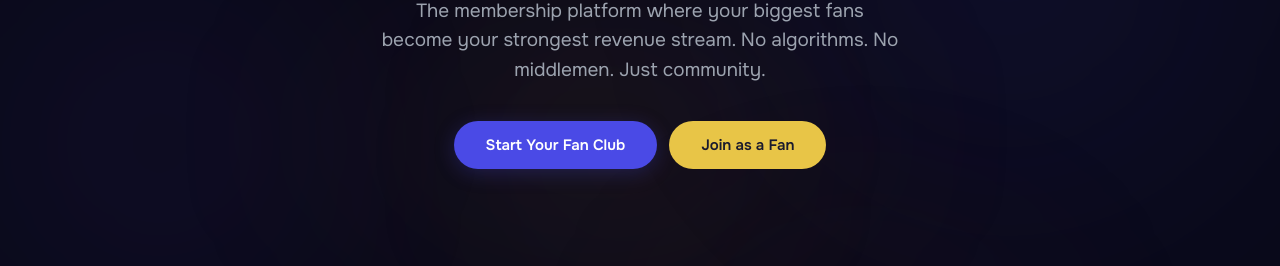
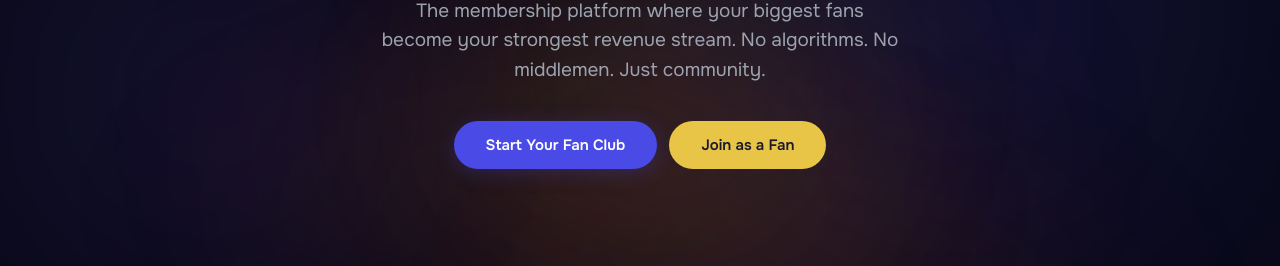
Before and after one commit to travisatreo/fanded-landing, a website: page public/index.html in a window 1280 px wide. Shown: the part 317-583 px from the top of the page. Drawn offline with Linux system fonts and the light colour scheme.

Commit message:
style: much stronger warm gradient — more sunset, more warmth
- Warm orbs: opacity 10% → 18%, larger, multi-stop gradients
- Added 6th orb — wide amber band across the middle
- Global orb opacity: 0.7 → 0.85
- Blur: 100px → 90px (slightly sharper = more visible glow)
- Orange/copper tones are now clearly visible against the dark

Co-Authored-By: Claude Opus 4.6 (1M context) <noreply@anthropic.com>

```diff
--- a/public/index.html
+++ b/public/index.html
@@ -30,13 +30,14 @@ body{font-family:var(--font-b);background:var(--bg);color:var(--text);-webkit-fo
 
 /* Warm ambient glow — moves with scroll */
 .ambient{position:fixed;inset:0;pointer-events:none;z-index:0;overflow:hidden}
-.ambient .orb{position:absolute;border-radius:50%;filter:blur(100px);opacity:0.7;transition:transform 0.1s ease-out;will-change:transform}
-.orb-1{width:800px;height:800px;top:-15%;right:-10%;background:radial-gradient(circle,rgba(74,74,230,0.14) 0%,transparent 65%)}
-.orb-2{width:600px;height:600px;bottom:5%;left:-10%;background:radial-gradient(circle,rgba(123,92,246,0.10) 0%,transparent 65%)}
+.ambient .orb{position:absolute;border-radius:50%;filter:blur(90px);opacity:0.85;transition:transform 0.1s ease-out;will-change:transform}
+.orb-1{width:900px;height:900px;top:-15%;right:-10%;background:radial-gradient(circle,rgba(74,74,230,0.18) 0%,transparent 60%)}
+.orb-2{width:700px;height:700px;bottom:5%;left:-10%;background:radial-gradient(circle,rgba(123,92,246,0.14) 0%,transparent 60%)}
 /* Warm sunset orbs — the magic */
-.orb-3{width:900px;height:500px;top:25%;left:10%;background:radial-gradient(ellipse,rgba(232,140,60,0.10) 0%,transparent 65%)}
-.orb-4{width:700px;height:400px;top:55%;right:5%;background:radial-gradient(ellipse,rgba(200,100,60,0.08) 0%,transparent 65%)}
-.orb-5{width:500px;height:500px;bottom:10%;left:30%;background:radial-gradient(circle,rgba(232,197,71,0.07) 0%,transparent 65%)}
+.orb-3{width:1100px;height:600px;top:20%;left:5%;background:radial-gradient(ellipse,rgba(232,120,50,0.18) 0%,rgba(200,80,40,0.06) 40%,transparent 65%)}
+.orb-4{width:900px;height:500px;top:50%;right:0%;background:radial-gradient(ellipse,rgba(210,90,50,0.15) 0%,rgba(180,70,40,0.05) 40%,transparent 65%)}
+.orb-5{width:700px;height:700px;bottom:5%;left:25%;background:radial-gradient(circle,rgba(232,197,71,0.12) 0%,rgba(220,160,50,0.04) 40%,transparent 65%)}
+.orb-6{width:1200px;height:400px;top:40%;left:-5%;background:radial-gradient(ellipse,rgba(180,80,40,0.10) 0%,transparent 60%)}
 a{color:inherit;text-decoration:none}
 img{max-width:100%;display:block}
 .c{max-width:1100px;margin:0 auto;padding:0 24px}
@@ -161,6 +162,7 @@ footer{border-top:1px solid var(--border);padding:40px 0}
   <div class="orb orb-3"></div>
   <div class="orb orb-4"></div>
   <div class="orb orb-5"></div>
+  <div class="orb orb-6"></div>
 </div>
 
 <!-- NAV -->
@@ -378,8 +380,8 @@ footer{border-top:1px solid var(--border);padding:40px 0}
 
   // Ambient orb parallax — orbs drift as you scroll
   var orbs = document.querySelectorAll('.orb');
-  var speeds = [0.03, -0.025, 0.04, -0.035, 0.02];
-  var xDrifts = [10, -15, 20, -12, 8];
+  var speeds = [0.03, -0.025, 0.04, -0.035, 0.02, 0.015];
+  var xDrifts = [10, -15, 20, -12, 8, -18];
   var lastScroll = 0;
   var ticking = false;
 
```
